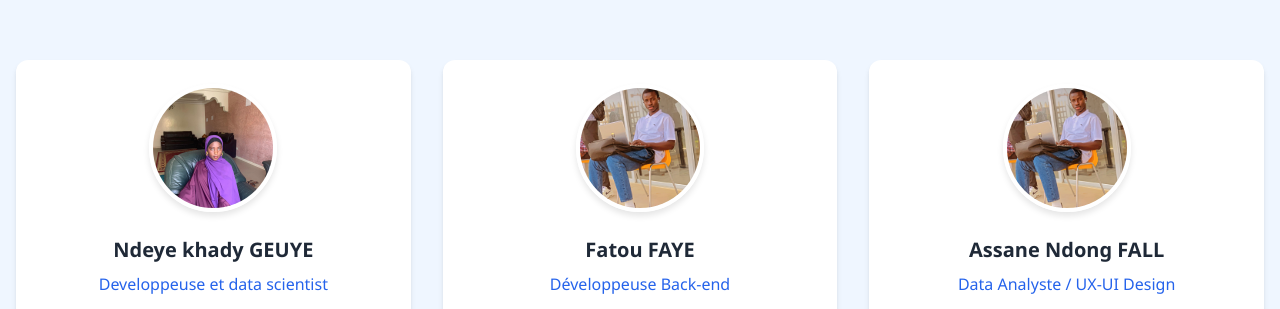
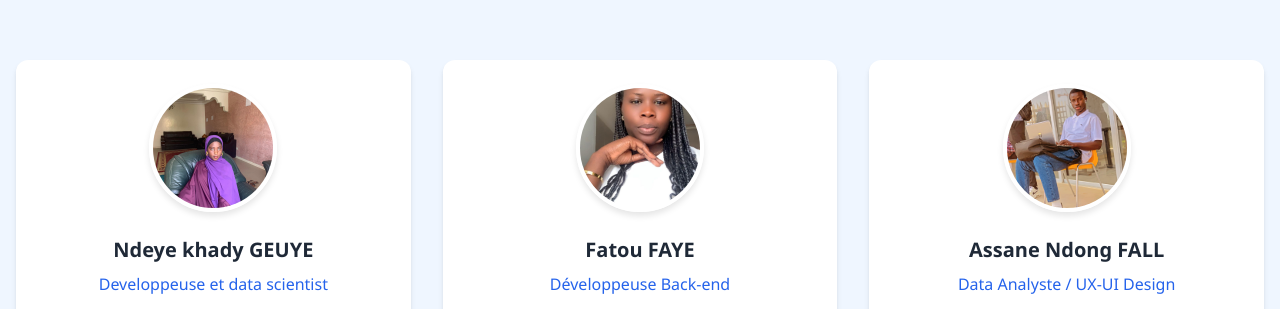
Before and after one commit to anf692/APD-TECH, a plain HTML site: page equipe.html in a window 1280 px wide. Shown: the part 196-505 px from the top of the page. Drawn offline with nearby package versions, Linux system fonts and the light colour scheme.

Commit message:
modification sur les membres

```diff
--- a/equipe.html
+++ b/equipe.html
@@ -66,7 +66,7 @@
 
           <!-- Membre 3 -->
           <div class="bg-white rounded-xl overflow-hidden shadow-md text-center p-6 card-hover transition-all hover-scale">
-              <img src="./images/zou.JPG" alt="Assane Ndong FALL" class="member-img mx-auto mb-6">
+              <img src="./images/fatou.jpg" alt="Fatou FAYEL" class="member-img mx-auto mb-6">
               <h3 class="text-xl font-bold text-gray-800 mb-2">Fatou FAYE</h3>
               <p class="text-blue-600 font-medium mb-4">Développeuse Back-end</p>
               <p class="text-gray-600 mb-4">Expert en Django et bases de données, architecte de solutions robustes.</p>
```
Also changed, not shown: index.html (+1 -1 lines), images/fatou.jpg (added).
